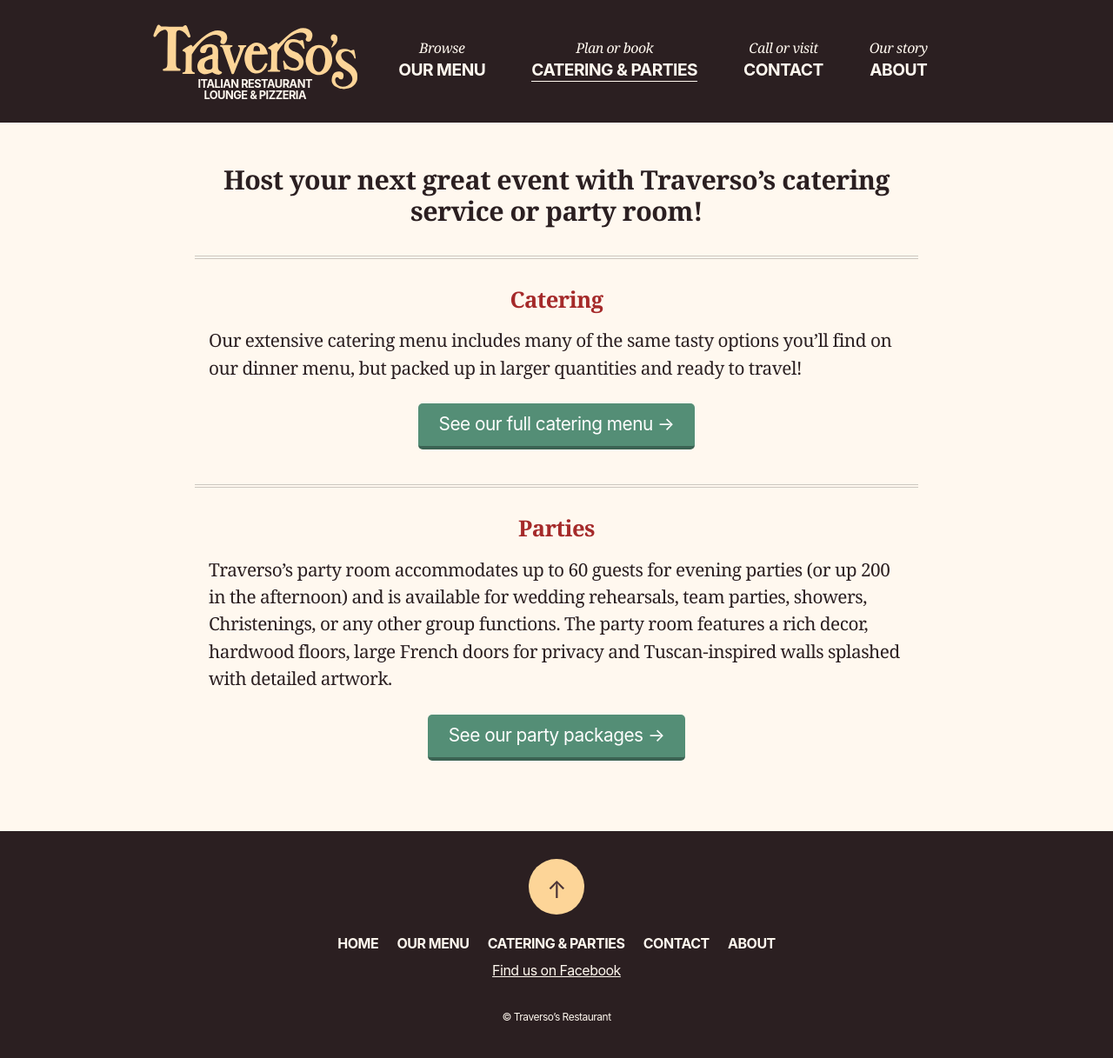
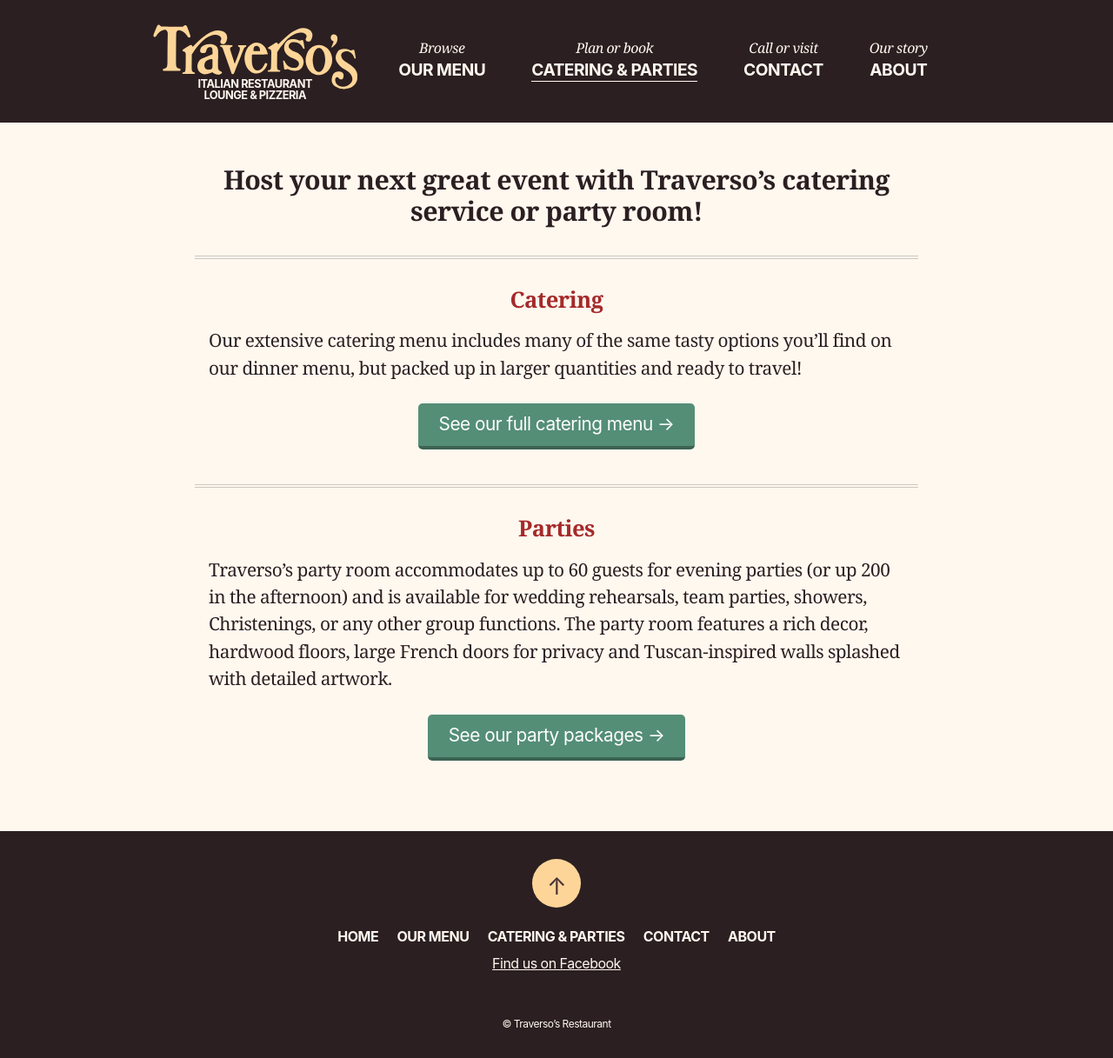
Before and after one commit to traversos/traversos.github.io, a Jekyll site: the page built from events/index.html, in a window 1280 px wide. Shown: the whole page at 87% size. Built offline with Jekyll 4.4.1, drawn with Linux system fonts in a browser that asks for light colours; nearby versions of some CDN libraries.

Commit message:
Mo' tweaking

```diff
--- a/assets/stylesheets/style.scss
+++ b/assets/stylesheets/style.scss
@@ -255,7 +255,7 @@
   display: inline-block;
   width: 2rem;
   height: 2rem;
-  padding: 1rem;
+  padding: 0.75rem;
   margin-bottom: 1rem;
   border-radius: 5rem;
   font-size: 1.7rem;
@@ -284,7 +284,7 @@
 
 .copyright {
   font: 0.75rem / 1.2 $font-sans;
-  margin: 2rem 0 0;
+  margin: 3rem 0 0;
   color: $color-white-text;
 }
 
```
